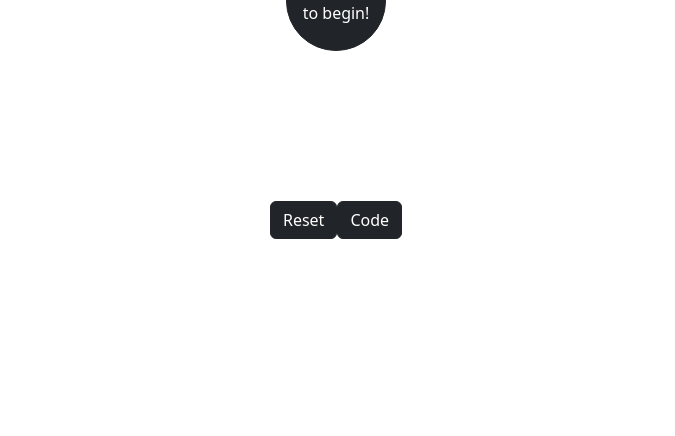
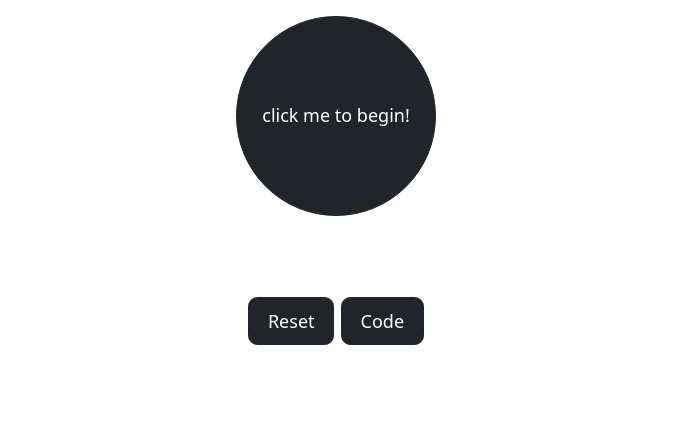
Before and after one commit to Gaurav-Phogat/Button-Game, a plain HTML site: page index.html in a window 1280 px wide. Shown: the part 414-850 px from the top of the page, without its empty margins (304-979 px from the left). After the commit the page ends 800 px from the top, so only its background shows below. Drawn offline with nearby package versions, Linux system fonts and the light colour scheme.

Commit message:
Add files via upload

```diff
--- a/Javascript/script.js
+++ b/Javascript/script.js
@@ -2,6 +2,13 @@ var count = 0;
 var checkNum = 0;
 var highScore = localStorage.getItem("highScoreKey");
 $("#high-score").html("High Score : "+highScore);
+
+var buttonTextCheck = $("button").html();
+
+if(buttonTextCheck === "click me to begin!"){
+    console.log("does this work?");
+    $(".btn").addClass("button-override");
+}
 
 function probability() {
    var randomNum = (Math.floor(100*Math.random())) + 1;
@@ -17,6 +24,7 @@ function probability() {
 }
 
 $("button").on("click", function(){
+    $(".btn").removeClass("button-override");
     probability();
     if (checkNum === 1){
         count++;
@@ -31,7 +39,7 @@ $("button").on("click", function(){
     }
 });
 
-$("#reset-id").on("click", function(){
+$("a").on("click", function(){
     highScore = 0;
     localStorage.setItem("highScoreKey", highScore);
     $("#high-score").html("High Score : "+highScore);
--- a/css/style.css
+++ b/css/style.css
@@ -1,8 +1,5 @@
-body, html{
+html, body{
     height: 100%;
-}
-.cont {
-    height: 60%;
 }
 #game-name {
     font-size: 4rem;
@@ -11,12 +8,24 @@ body, html{
 }
 .cont > .btn {
     border-radius: 50%;
+    font-size: 40px;
     width:100px;
     height: 100px;
 }
 #reset {
-    height: auto;
-    display: flex;
-    justify-content: center;
-    align-items: end;
+    text-align: center;
 }
+
+.button-override{
+    font-size:18px !important;
+ }
+@media (min-width:800px){
+    html {
+        font-size: 25px;
+    }
+    .cont > .btn {
+        font-size: 80px;
+        width:200px;
+        height: 200px;
+    }
+}
--- a/index.html
+++ b/index.html
@@ -3,20 +3,20 @@
 <head>
     <meta charset="UTF-8">
     <meta name="viewport" content="width=device-width, initial-scale=1.0">
-    <title>Button Game</title>
+    <title>Document</title>
     <link href="https://cdn.jsdelivr.net/npm/bootstrap@5.3.3/dist/css/bootstrap.min.css" rel="stylesheet" integrity="sha384-QWTKZyjpPEjISv5WaRU9OFeRpok6YctnYmDr5pNlyT2bRjXh0JMhjY6hW+ALEwIH" crossorigin="anonymous">
     <link rel="stylesheet" href="./css/style.css">
 
 </head>
-<body>
+<body class="cont d-flex justify-content-center align-items-center flex-column justify-content-around">
     <h1 id="game-name">Button Game</h1>
-  <div class="cont d-flex justify-content-center align-items-center flex-column">
+  <div class="cont text-center">
     <h1 id="high-score">High Score : 0</h1><br>
     <button class="btn btn-dark">click me to begin!</button>
   </div>
-  <div id="reset" >
-  <a id="reset-id" class="btn btn-dark">Reset</a>
-  <a class="btn btn-dark">Code</a>
+  <div id="reset" class="justify-content-end">
+  <a class="btn btn-dark">Reset</a>
+  <a class="btn btn-dark" href="https://github.com/Gaurav-Phogat/Button-Game">Code</a>
   </div>
   <script src="https://ajax.googleapis.com/ajax/libs/jquery/3.7.1/jquery.min.js"></script>
   <script src="./Javascript/script.js"></script>
```
